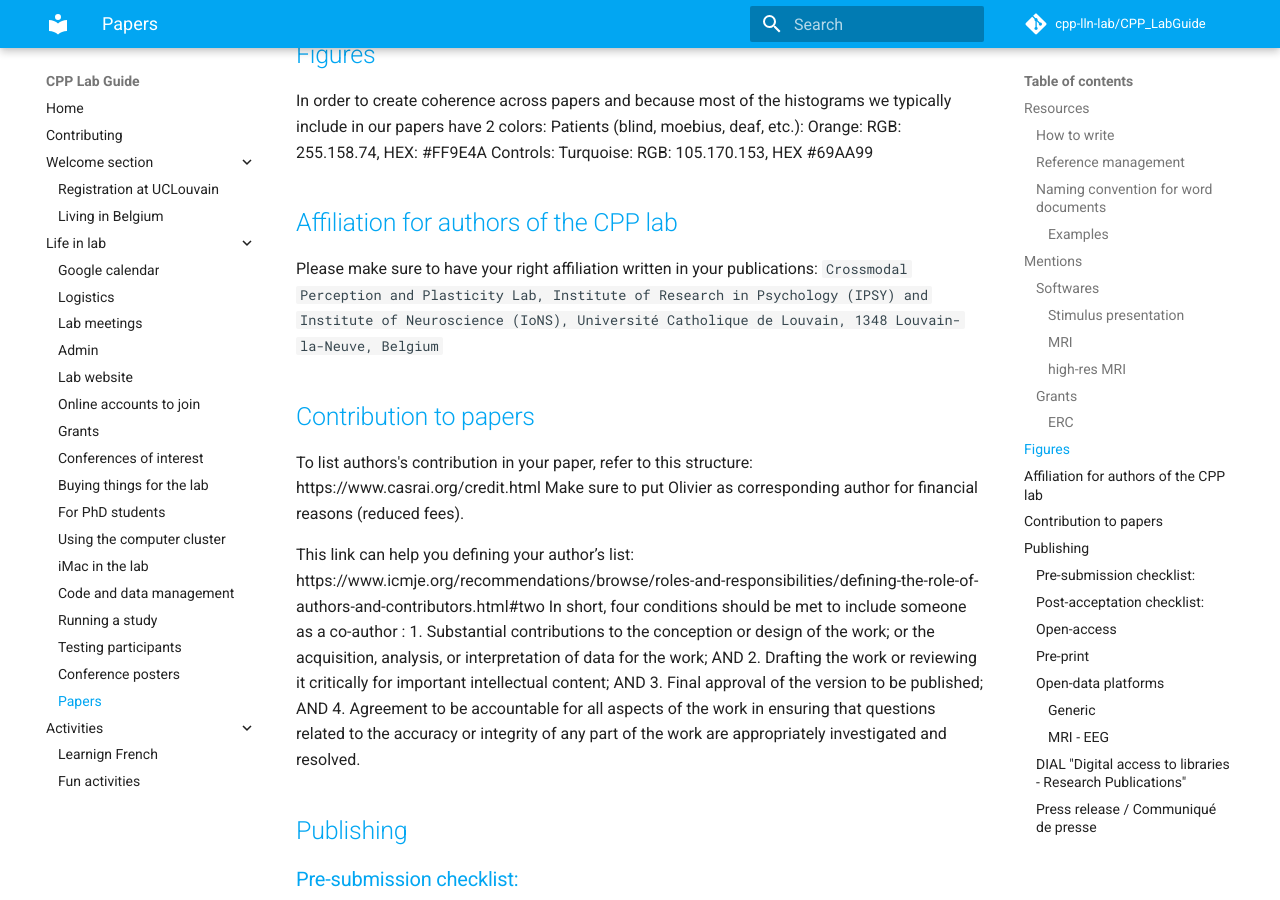
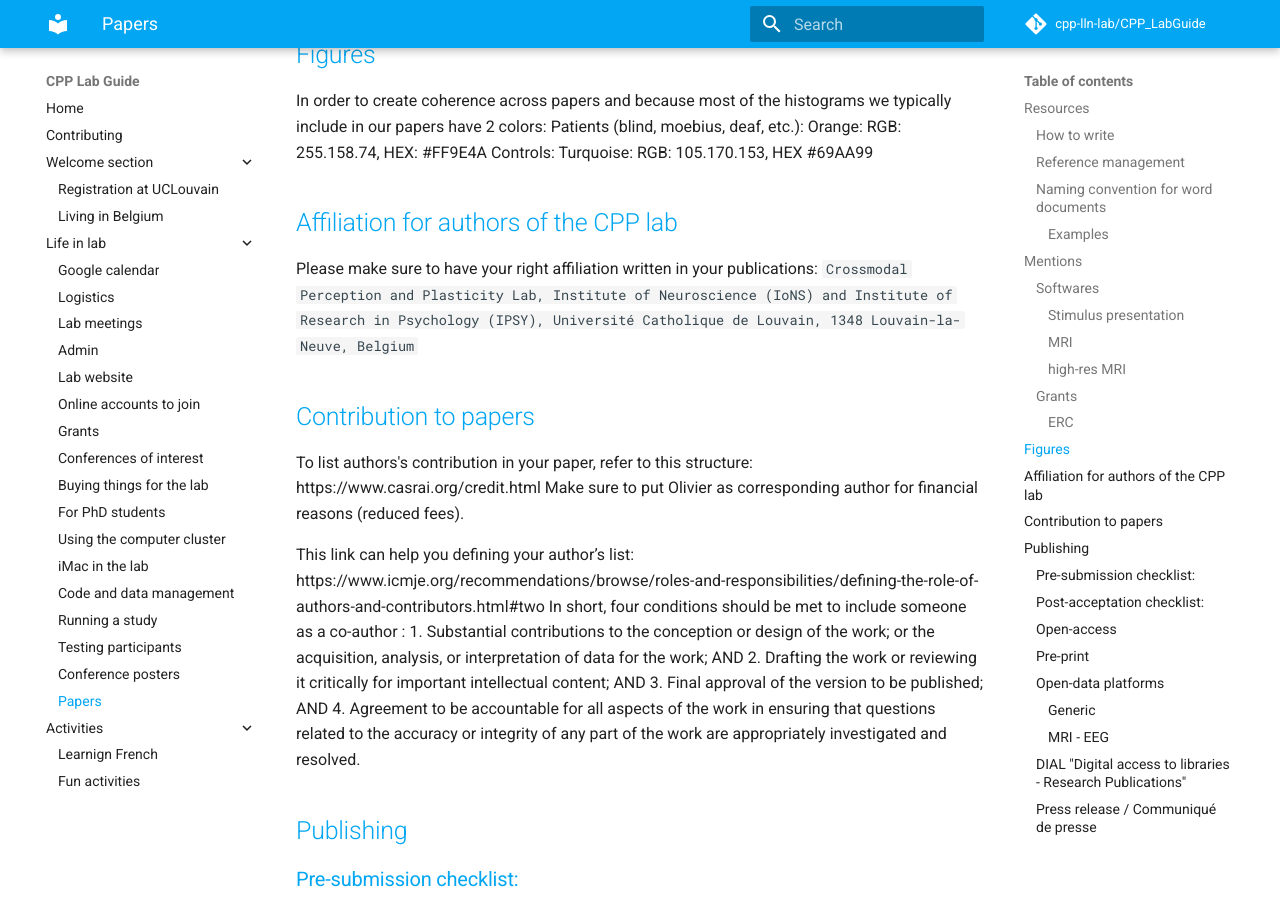
Before and after one commit to cpp-lln-lab/CPP_LabGuide, an MkDocs documentation site: the page built from doc/papers.md, in a window 1280 px wide and 900 px high, scrolled down 1794 px. Built offline with MkDocs 1.6.1 and Material for MkDocs 9.7.7, drawn with Linux system fonts in a browser that asks for light colours; comment, search, counter and statistics services are not loaded.

Commit message:
update affiliation on the move to LEW

```diff
--- a/doc/papers.md
+++ b/doc/papers.md
@@ -67,7 +67,7 @@ Controls: Turquoise: RGB: 105.170.153, HEX #69AA99
 
 ## Affiliation for authors of the CPP lab
 Please make sure to have your right affiliation written in your publications:
-`Crossmodal Perception and Plasticity Lab, Institute of Research in Psychology (IPSY) and Institute of Neuroscience (IoNS), Université Catholique de Louvain, 1348 Louvain-la-Neuve, Belgium`
+`Crossmodal Perception and Plasticity Lab, Institute of Neuroscience (IoNS) and Institute of Research in Psychology (IPSY), Université Catholique de Louvain, 1348 Louvain-la-Neuve, Belgium`
 
 ## Contribution to papers
 To list authors's contribution in your paper, refer to this structure: https://www.casrai.org/credit.html
```
